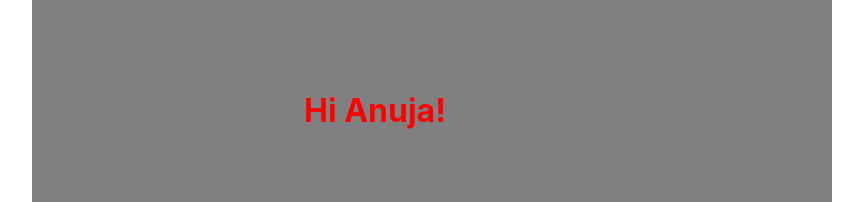
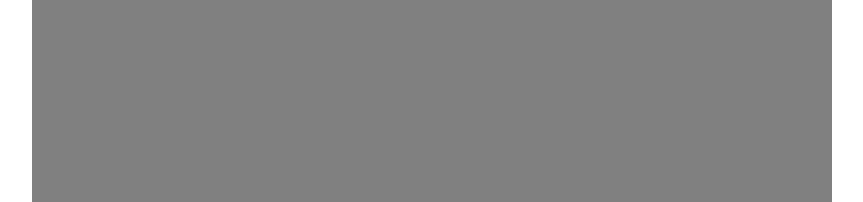
Before and after one commit to paraggoyal7/Humshakal, a React (Create React App) app: page / in a window 1280 px wide. Shown: the part 330-532 px from the top of the page, without its empty margins (208-1071 px from the left). Built offline with nearby package versions, Linux system fonts and the light colour scheme; what cytoscape-cola would draw is missing.

Commit message:
removed hi message

```diff
--- a/src/CytoscapeTest.js
+++ b/src/CytoscapeTest.js
@@ -415,9 +415,6 @@ export default function CytoscapeTest() {
           <div style={{ display: "inline", margin: "8px" }}>Degree: {selectedNode.degree()}</div>
         )}
       </div>
-      <div style={{ position: "absolute", top: "50%", left: "40%", color: "red" }}>
-        <h1>Hi Anuja!</h1>
-      </div>
     </>
   );
 }
```
